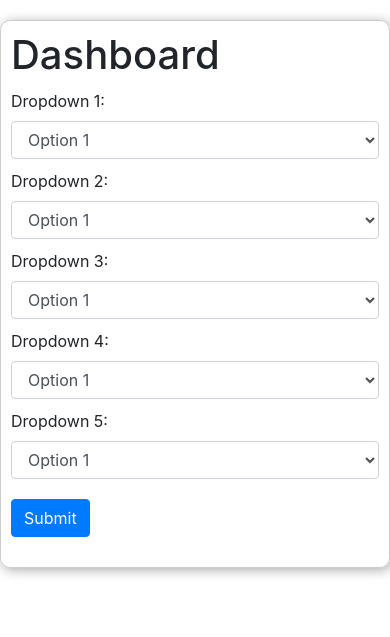
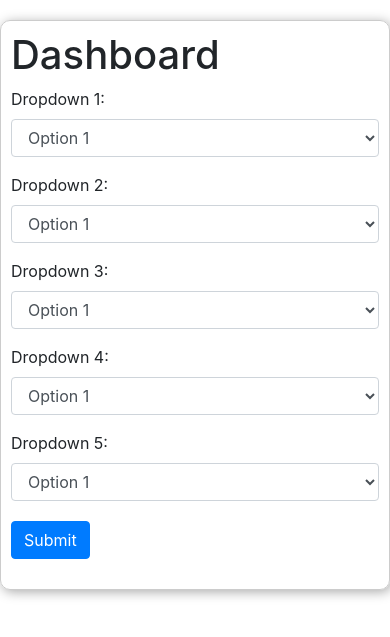
Before and after one commit to patelhardik/sample_dash, a Django app: page /dashboard/ in a window 390 px wide. Shown: the top 637 px of the page. Run offline with Django 5.2, Linux system fonts and the light colour scheme; some libraries are stand-ins or nearby versions.

Commit message:
Made form layout responsive

```diff
--- a/dashboard/templates/dashboard.html
+++ b/dashboard/templates/dashboard.html
@@ -34,7 +34,7 @@
         <h1>Dashboard</h1>
         <form method="post">
             {% csrf_token %}
-            <div class="dropdown">
+            <div class="form-group">
                 <label for="dropdown1">Dropdown 1:</label>
                 <select class="form-control" name="dropdown1" id="dropdown1">
                     <option value="Option 1">Option 1</option>
@@ -42,7 +42,7 @@
                     <option value="Option 3">Option 3</option>
                 </select>
             </div>
-            <div class="dropdown">
+            <div class="form-group">
                 <label for="dropdown2">Dropdown 2:</label>
                 <select class="form-control" name="dropdown2" id="dropdown2">
                     <option value="Option 1">Option 1</option>
@@ -50,7 +50,7 @@
                     <option value="Option 3">Option 3</option>
                 </select>
             </div>
-            <div class="dropdown">
+            <div class="form-group">
                 <label for="dropdown3">Dropdown 3:</label>
                 <select class="form-control" name="dropdown3" id="dropdown3">
                     <option value="Option 1">Option 1</option>
@@ -58,7 +58,7 @@
                     <option value="Option 3">Option 3</option>
                 </select>
             </div>
-            <div class="dropdown">
+            <div class="form-group">
                 <label for="dropdown4">Dropdown 4:</label>
                 <select class="form-control" name="dropdown4" id="dropdown4">
                     <option value="Option 1">Option 1</option>
@@ -66,7 +66,7 @@
                     <option value="Option 3">Option 3</option>
                 </select>
             </div>
-            <div class="dropdown">
+            <div class="form-group">
                 <label for="dropdown5">Dropdown 5:</label>
                 <select class="form-control" name="dropdown5" id="dropdown5">
                     <option value="Option 1">Option 1</option>
@@ -76,6 +76,7 @@
             </div>
             <button type="submit" class="btn btn-primary submit-btn">Submit</button>
         </form>
+
     </div>
     <script src="https://code.jquery.com/jquery-3.5.1.slim.min.js"></script>
     <script src="https://cdn.jsdelivr.net/npm/@popperjs/core@2.9.2/dist/umd/popper.min.js"></script>
```
